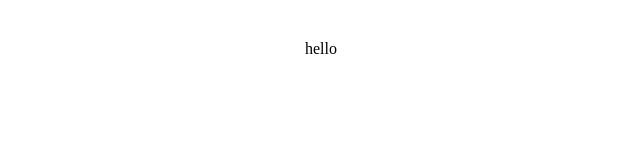
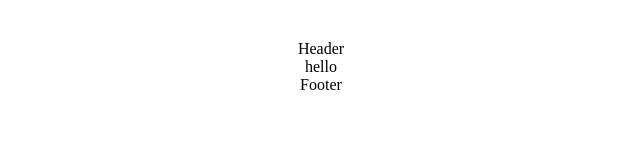
Before and after one commit to MBTI-Inside/server, a React (Vite) app: page / in a window 1280 px wide. Shown: the top 160 px of the page, without its empty margins (319-959 px from the left). Built offline with nearby package versions, Linux system fonts and the light colour scheme.

Commit message:
feat: Header, Footer 구조 추가

```diff
--- a/src/App.tsx
+++ b/src/App.tsx
@@ -1,9 +1,18 @@
 import '@/App.css';
+import router from '@/routers';
 import { RouterProvider } from 'react-router-dom';
-import router from '@/routers';
+
+import Footer from '@/components/layout/Footer';
+import Header from '@/components/layout/Header';
 
 function App() {
-  return <RouterProvider router={router}></RouterProvider>;
+  return (
+    <>
+      <Header></Header>
+      <RouterProvider router={router}></RouterProvider>
+      <Footer></Footer>
+    </>
+  );
 }
 
 export default App;
--- a/src/components/layout/Footer/index.tsx
+++ b/src/components/layout/Footer/index.tsx
@@ -0,0 +1,9 @@
+const Footer = () => {
+  return (
+    <>
+      <div>Footer</div>
+    </>
+  );
+};
+
+export default Footer;
--- a/src/components/layout/Header/index.tsx
+++ b/src/components/layout/Header/index.tsx
@@ -0,0 +1,9 @@
+const Header = () => {
+    return (
+      <>
+        <div>Header</div>
+      </>
+    );
+  };
+
+  export default Header;
```
